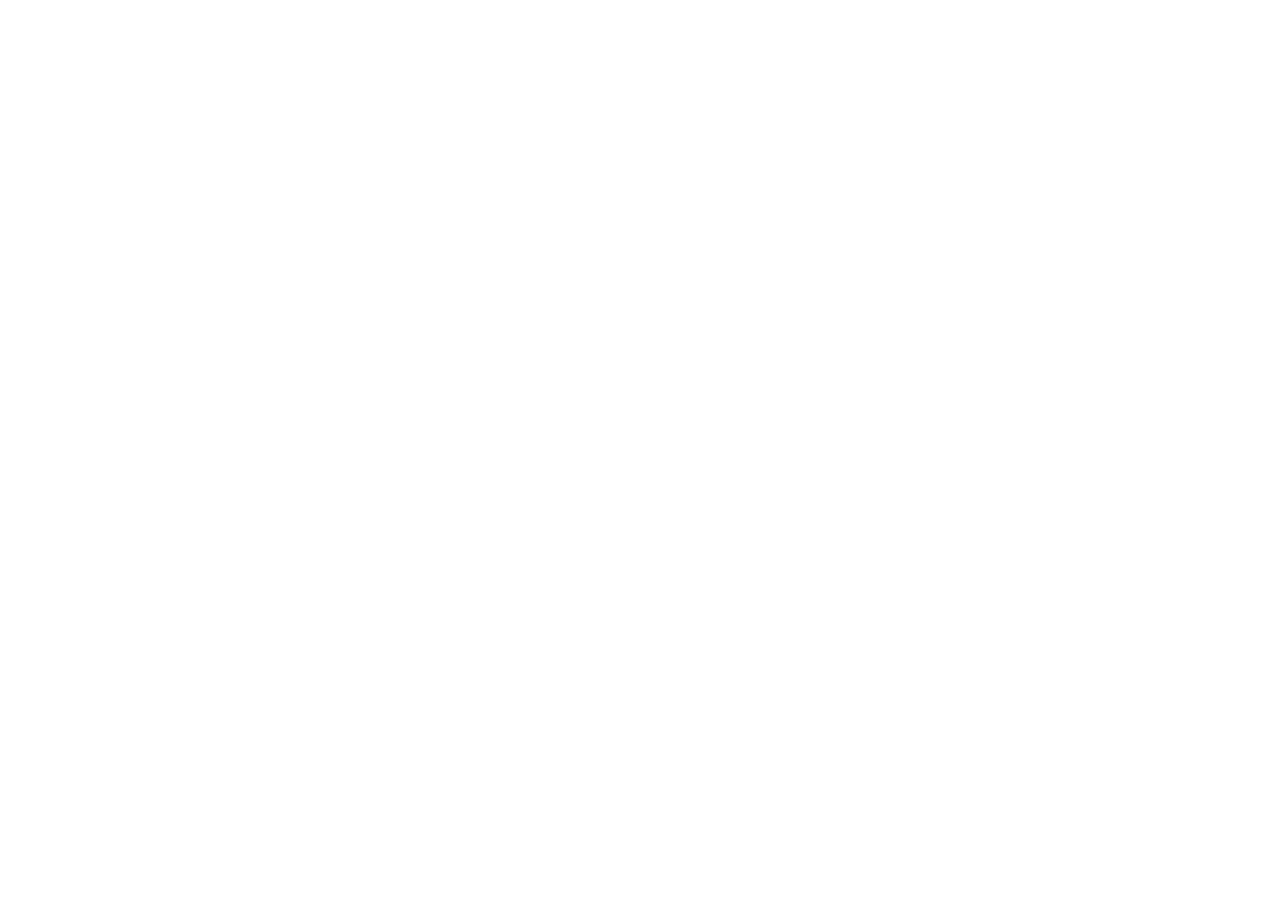
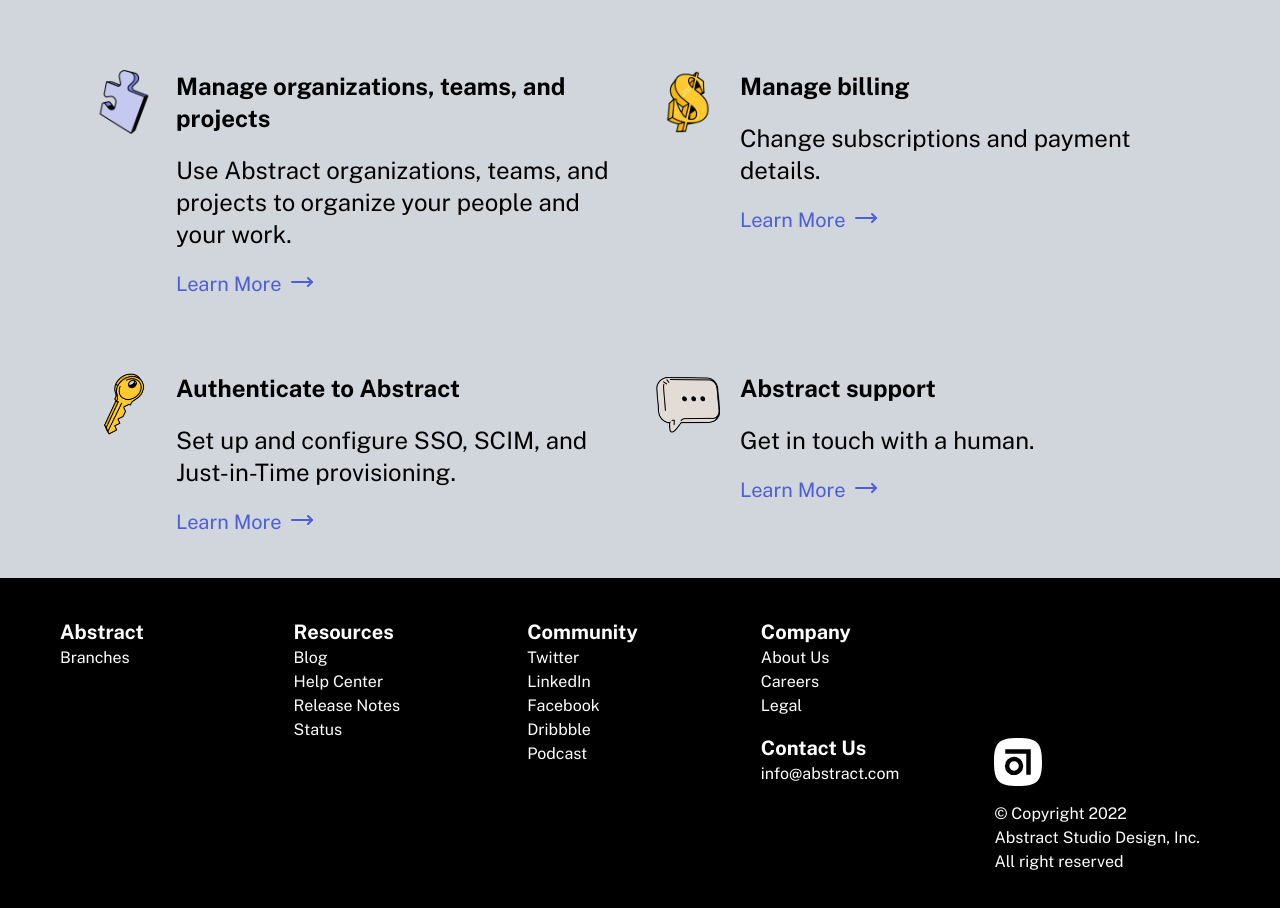
Before and after one commit to emmant-web/FP-abstract, a React (Vite) app: page / in a window 1280 px wide. Shown: the part 200-1108 px from the top of the page. Before the commit the page ends 800 px from the top, so only its background shows below. Built offline with nearby package versions, Linux system fonts and the light colour scheme.

Commit message:
added lucide react, added footer, header, helptopics, searchbar components and help page, added public sans font

```diff
--- a/package.json
+++ b/package.json
@@ -11,6 +11,7 @@
   },
   "dependencies": {
     "@tailwindcss/vite": "^4.1.17",
+    "lucide-react": "^0.553.0",
     "react": "^19.1.1",
     "react-dom": "^19.1.1",
     "tailwindcss": "^4.1.17"
--- a/src/App.jsx
+++ b/src/App.jsx
@@ -1,13 +1,9 @@
-
+import HelpPage from "./pages/HelpPage";
 
 function App() {
-
-
-  return (
-    <>
-
-    </>
-  )
+  return <>
+    <HelpPage/>
+  </>;
 }
 
-export default App
+export default App;
--- /dev/null
+++ b/src/components/Footer.jsx
@@ -0,0 +1,108 @@
+import whiteAbstractIcon from "../assets/images/abstract-icon-white.svg"
+
+function Footer() {
+  return (
+
+    <div className="bg-black text-white">
+
+<div className="mx-auto p-10 px-15">
+<div className="grid grid-cols-2 grid-rows-3 gap-2 justify-center md:grid-cols-5 md:grid-rows-1">
+
+  {/* first column */}
+    <div className="row-span-1 md:row-span-1 md:row-start-auto">
+      <p className="font-bold text-xl">Abstract</p>
+            <a href="#">
+              <p>Branches</p>
+            </a>
+    </div>
+
+    {/* second column */}
+    <div className="row-span-1 md:row-span-1 md:row-start-auto">
+      <p className="font-bold text-xl">Resources</p>
+            <a href="#">
+              <p>Blog</p>
+            </a>
+            <a href="#">
+              <p>Help Center</p>
+            </a>
+            <a href="#">
+              <p>Release Notes</p>
+            </a>
+            <a href="#">
+              <p>Status</p>
+            </a>
+    </div>
+
+
+
+    {/* third column */}
+    <div className="row-span-1 row-start-2 md:row-span-1 md:row-start-auto">
+      <p className="font-bold text-xl">Community</p>
+            <a href="#">
+              <p>Twitter</p>
+            </a>
+            <a href="#">
+              <p>LinkedIn</p>
+            </a>
+            <a href="#">
+              <p>Facebook</p>
+            </a>
+            <a href="#">
+              <p>Dribbble</p>
+            </a>
+            <a href="#">
+              <p>Podcast</p>
+            </a>
+    </div>
+
+    {/* fourth column */}
+    <div className="row-span-1 row-start-2 md:row-span-1 md:row-start-auto">
+
+<div className="flex flex-col gap-4">
+  <div>
+        <p className="font-bold text-xl">Company</p>
+            <a href="#">
+              <p>About Us</p>
+            </a>
+            <a href="#">
+              <p>Careers</p>
+            </a>
+            <a href="#">
+              <p>Legal</p>
+            </a>
+      </div>
+      <div>
+        <p className="font-bold text-xl">Contact Us</p>
+            <a href="#">
+              <p>info@abstract.com</p>
+            </a>
+      </div>
+</div>
+
+
+    </div>
+
+
+    {/* fifth column */}
+    <div className="row-span-2 row-start-3 md:row-span-1 md:row-start-auto lg:h-64">
+      <div className="flex flex-col justify-end h-full">
+        <img src={whiteAbstractIcon} className="w-12 w-12 pb-4" alt="White Abstract Icon" />
+        <p>© Copyright 2022</p>
+        <p>Abstract Studio Design, Inc.</p>
+        <p>All right reserved</p>
+      </div>
+    </div>
+</div>
+
+</div>
+
+
+
+    </div>
+
+
+
+  );
+}
+
+export default Footer;
--- /dev/null
+++ b/src/components/Header.jsx
@@ -0,0 +1,23 @@
+import abstractLogo from "../assets/images/abstract-logo-white.svg"
+
+
+function Header() {
+  return (
+    <div className="bg-black">
+        <div className="flex gap-2">
+            <img src={abstractLogo} className="w-20 h-auto"/>
+            <a href="#" className="text-white"><span>| Help Center</span></a>
+        </div>
+        <div>
+
+            <input type="text" placeholder="Search.." className="bg-white rounded"></input>
+            <a href="" className="bg-[#191a1b] text-white border border-white rounded">Submit a request</a>
+            <a href="" className="bg-[#4C5FD5] text-white rounded">Sign in</a>
+        </div>
+
+  </div>
+  )
+
+}
+
+export default Header;
--- /dev/null
+++ b/src/components/HelpTopics.jsx
@@ -0,0 +1,94 @@
+import usingAbstract from "../assets/images/using-abstract.png";
+import manageYourAccount from "../assets/images/manage-your-account.png";
+import manageOrgsTeamsAndProjects from "../assets/images/manage-orgs-teams-and-projects.png";
+import manageBilling from "../assets/images/manage-billing.png";
+import authenticateToAbstract from "../assets/images/authenticate-to-abstract.png";
+import abstractSupport from "../assets/images/abstract-support.png";
+
+import moveRightArrow from "../assets/images/move-right-arrow.svg";
+
+import { MoveRight } from "lucide-react";
+
+function HelpTopics() {
+  // topic data
+  const helpData = [
+    {
+      image: usingAbstract,
+      title: "Using Abstract",
+      description:
+        "Abstract lets you manage, version, and document your designs in one place.",
+      button: "Learn More",
+    },
+    {
+      image: manageYourAccount,
+      title: "Manage your account",
+      description:
+        "Configure your account settings, such as your email, profile details, and password.",
+      button: "Learn More",
+    },
+    {
+      image: manageOrgsTeamsAndProjects,
+      title: "Manage organizations, teams, and projects",
+      description:
+        "Use Abstract organizations, teams, and projects to organize your people and your work.",
+      button: "Learn More",
+    },
+    {
+      image: manageBilling,
+      title: "Manage billing",
+      description: "Change subscriptions and payment details.",
+      button: "Learn More",
+    },
+    {
+      image: authenticateToAbstract,
+      title: "Authenticate to Abstract",
+      description:
+        "Set up and configure SSO, SCIM, and Just-in-Time provisioning.",
+      button: "Learn More",
+    },
+    {
+      image: abstractSupport,
+      title: "Abstract support",
+      description: "Get in touch with a human.",
+      button: "Learn More",
+    },
+  ];
+
+  // topic component
+  function Topic({ image, title, description, button }) {
+    return (
+      <div className="flex mb-[20px]">
+        <div className="mr-[20px]">
+          <img src={image} className="w-[64px]" />
+        </div>
+        <div className="">
+          <div className="w-3xs lg:w-md">
+            <h1 className="font-bold text-2xl mb-[20px]">{title}</h1>
+            <p className="text-2xl mb-[20px]">{description}</p>
+          </div>
+          <a href="#" className="inline-block text-[#4C5FD5] text-xl mb-[20px]">
+            <span className="flex gap-2 border-b-2 border-transparent hover:border-[#4C5FD5]">
+              {button} <MoveRight />
+            </span>
+          </a>
+        </div>
+      </div>
+    );
+  }
+
+  return (
+    <div className="mx-auto grid grid-cols-1 md:grid-cols-2 md:gap-8 ">
+      {helpData.map((data, index) => (
+        <Topic
+          key={index}
+          image={data.image}
+          title={data.title}
+          description={data.description}
+          button={data.button}
+        />
+      ))}
+    </div>
+  );
+}
+
+export default HelpTopics;
--- /dev/null
+++ b/src/components/SearchBar.jsx
@@ -0,0 +1,5 @@
+function SearchBar() {
+  return <></>;
+}
+
+export default SearchBar;
--- a/src/index.css
+++ b/src/index.css
@@ -1 +1,8 @@
+@import url('https://fonts.googleapis.com/css2?family=Public+Sans:ital,wght@0,100..900;1,100..900&display=swap');
+
 @import "tailwindcss";
+
+
+*{
+    font-family: "Public Sans";
+}
--- /dev/null
+++ b/src/pages/HelpPage.jsx
@@ -0,0 +1,17 @@
+import Header from "../components/Header";
+import HelpTopics from "../components/HelpTopics";
+import SearchBar from "../components/SearchBar";
+import Footer from "../components/Footer";
+
+function HelpPage() {
+  return (
+    <div className="flex flex-col min-h-[100dvh] bg-gray-300">
+      {/* <Header /> */}
+      <SearchBar />
+      <HelpTopics />
+      <Footer />
+    </div>
+  );
+}
+
+export default HelpPage;
```
Also changed, not shown: src/assets/images/move-right-arrow.svg (added), 1 other file (tests, documents, lock files or other folders).
